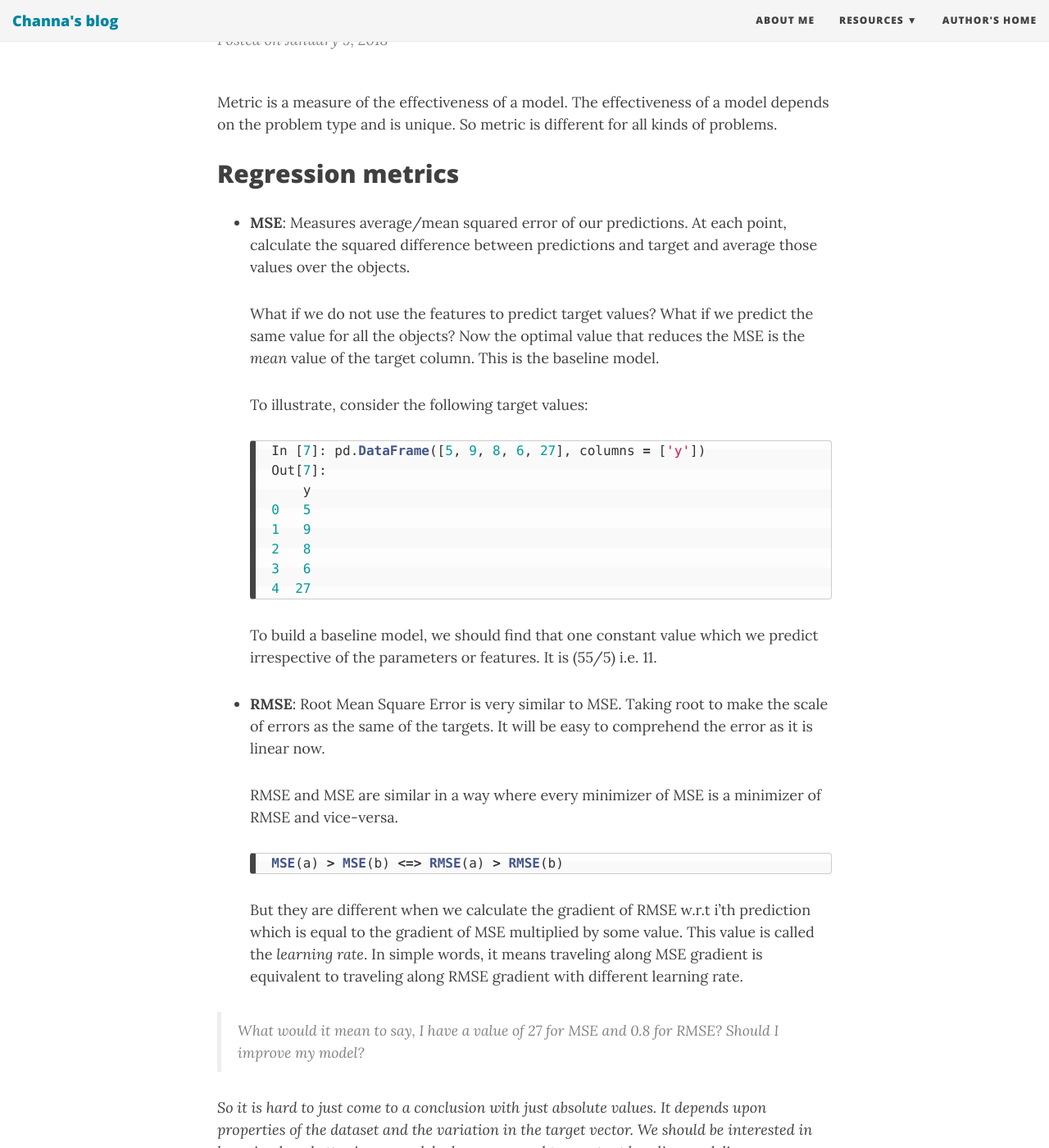
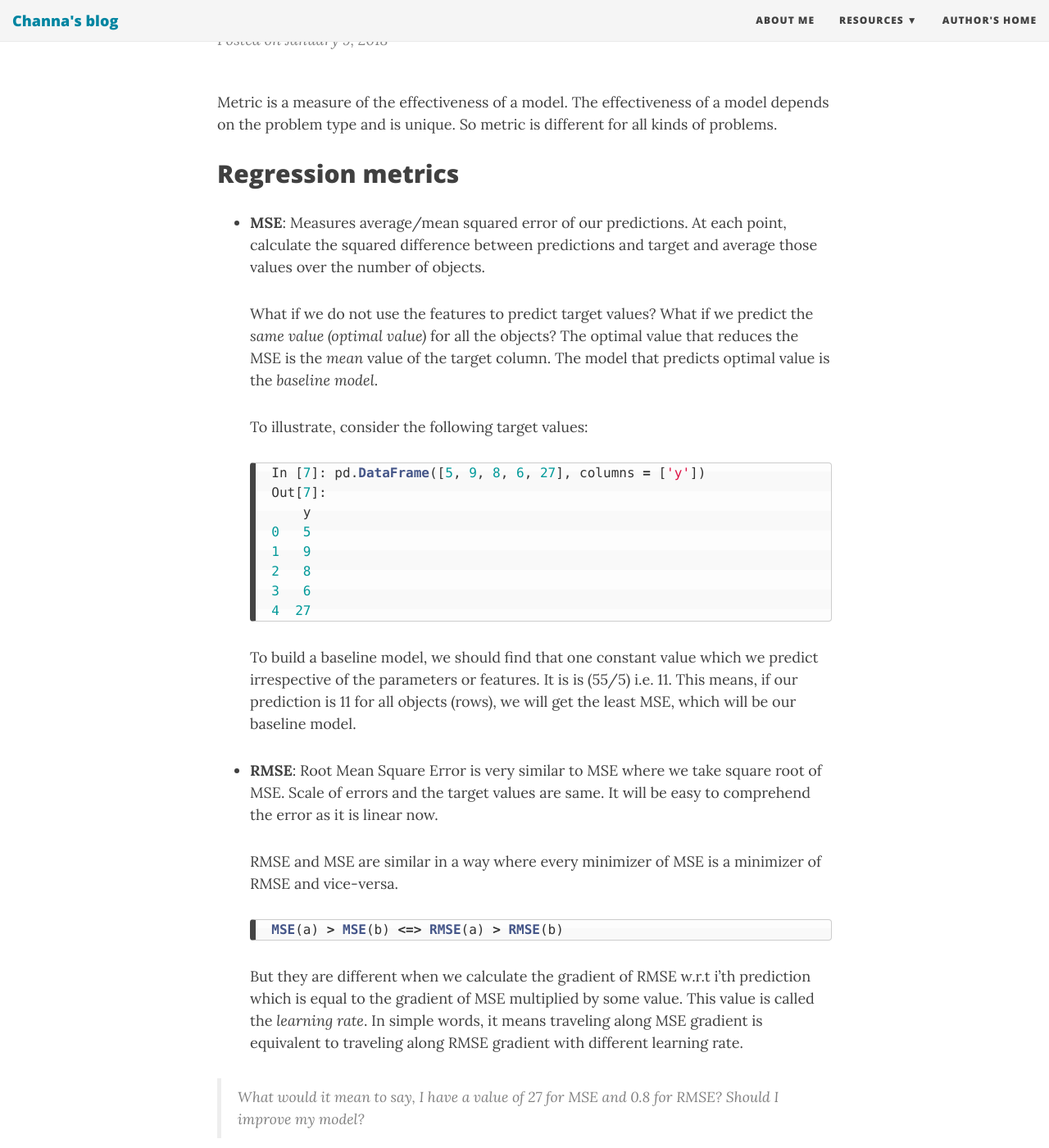
Before and after one commit to channagithub/channabasavagola.github.io, a Jekyll site: the page built from _posts/2018-01-09-metrics.md, in a window 1280 px wide and 1400 px high, scrolled down 209 px. Shown: the whole window at 82% size. Built offline with Jekyll 4.4.1, drawn with Linux system fonts in a browser that asks for light colours; nearby versions of some CDN libraries; comment, search, counter and statistics services are not loaded; some of the changed text lies outside the part shown.

Commit message:
Adding images and some modifications in metric blogpost

````diff
--- a/_posts/2018-01-09-metrics.md
+++ b/_posts/2018-01-09-metrics.md
@@ -11,9 +11,9 @@
 
 ## Regression metrics
 
-- **MSE**: Measures average/mean squared error of our predictions. At each point, calculate the squared difference between predictions and target and average those values over the objects.
+- **MSE**: Measures average/mean squared error of our predictions. At each point, calculate the squared difference between predictions and target and average those values over the number of objects.
 
-    What if we do not use the features to predict target values? What if we predict the same value for all the objects? Now the optimal value that reduces the MSE is the *mean* value of the target column. This is the baseline model.
+    What if we do not use the features to predict target values? What if we predict the *same value (optimal value)* for all the objects? The optimal value that reduces the MSE is the *mean* value of the target column. The model that predicts optimal value is the *baseline model*.
 
     To illustrate, consider the following target values:
     ```python
@@ -26,9 +26,9 @@
     3   6
     4  27
     ```
-    To build a baseline model, we should find that one constant value which we predict irrespective of the parameters or features. It is (55/5) i.e. 11.
+    To build a baseline model, we should find that one constant value which we predict irrespective of the parameters or features. It is is (55/5) i.e. 11. This means, if our prediction is 11 for all objects (rows), we will get the least MSE, which will be our baseline model.
 
-- **RMSE**: Root Mean Square Error is very similar to MSE. Taking root to make the scale of errors as the same of the targets. It will be easy to comprehend the error as it is linear now.
+- **RMSE**: Root Mean Square Error is very similar to MSE where we take square root of MSE. Scale of errors and the target values are same. It will be easy to comprehend the error as it is linear now.
 
     RMSE and MSE are similar in a way where every minimizer of MSE is a minimizer of RMSE and vice-versa.
     ```python
@@ -42,13 +42,15 @@
 *So it is hard to just come to a conclusion with just absolute values. It depends upon properties of the dataset and the variation in the target vector. We should be interested in knowing how better is our model when compared to constant baseline model!*
 
 - **R-squared**: This metric scores the model 1 if our model is perfect, 0 otherwise.
-        If MSE is 0, R^{2} is 1.
-        If MSE is 1, R^{2} is 0.
-    All models will score between 0 and 1. If we optimize MSE, we are optimizing R^{2}.
+        If MSE is 0 (No error), R-squared is 1.
+        If MSE is 1 (Worst model), R-squared is 0.
+    All models will score between 0 and 1. If we optimize MSE, we are optimizing R-squared.
 
 > The above 3 metrics are similar from an optimization point of view.
 
-- **MAE**: Mean Absolute Error is calculated by averaging the distances between the absolute target values and the predicted values. So, it doesn't penalize heavily huge errors as in case of MSE. So, it is not as sensitive as MSE or influenced by any outliers.
+- **MAE**: Mean Absolute Error is calculated by averaging the distances(difference) between the absolute target values and the predicted values. So, it doesn't penalize heavily for huge errors as in case of MSE. So, it is not as sensitive as MSE or influenced by any outliers.
+
+	![MAE](/img/MAE.jpeg)
 
     It is used in the financial domain where $10 error is double that of $5 error. In contrast to MSE thinks that $10 is 4 times worse than $5 error.
 
````
Also changed, not shown: other parts of _posts/2018-01-09-metrics.md (+5 -0 lines), img/MAE.jpeg (added), img/MAPE.jpeg (added), img/MSE.jpeg (added), img/MSPE.jpeg (added).
